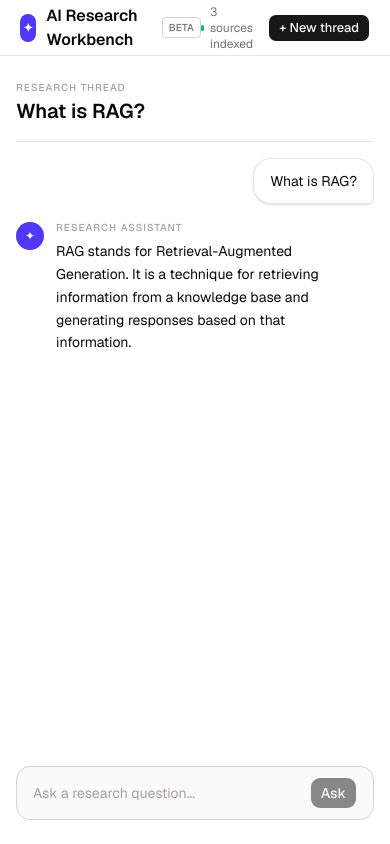
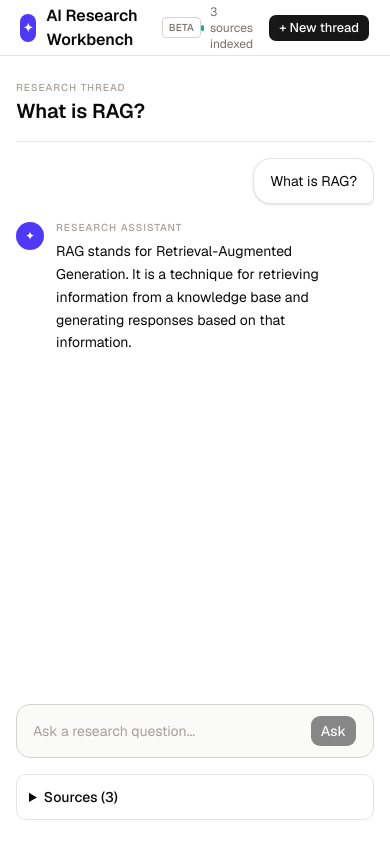
Before and after one commit to zero-shot-assassin/ai-research-workbench, a Next.js app in the folder frontend/: page / in a window 390 px wide. Built offline with nearby package versions, Linux system fonts and the light colour scheme.

Commit message:
Add mobile sources disclosure and frontend architecture notes

```diff
--- a/frontend/app/page.tsx
+++ b/frontend/app/page.tsx
@@ -16,6 +16,18 @@ export default function Home() {
 
           {/* Conversation */}
           <Conversation initialMessages={initialMessages} />
+
+          {/* Sources — mobile disclosure (aside covers md+) */}
+          <details className="md:hidden rounded-lg border border-stone-200 bg-white p-3">
+            <summary className="cursor-pointer text-sm font-medium">
+              Sources ({sources.length})
+            </summary>
+            <div className="mt-3 space-y-3">
+              {sources.map((source, index) => (
+                <SourceCard key={source.id} source={source} index={index} />
+              ))}
+            </div>
+          </details>
 
         </main>
 
```
Also changed, not shown: 1 other file (tests, documents, lock files or other folders).
